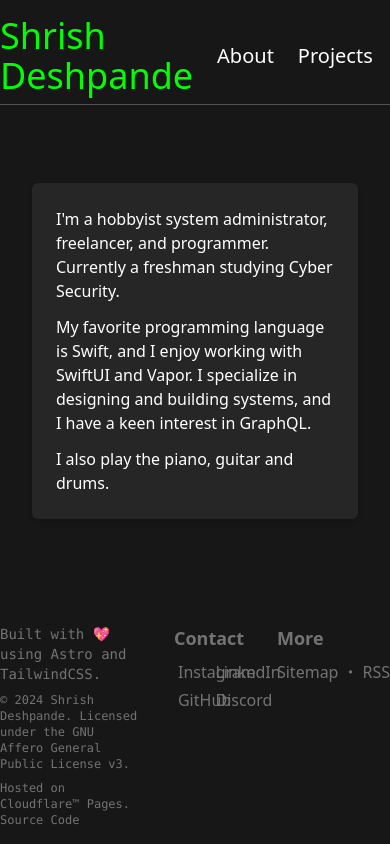
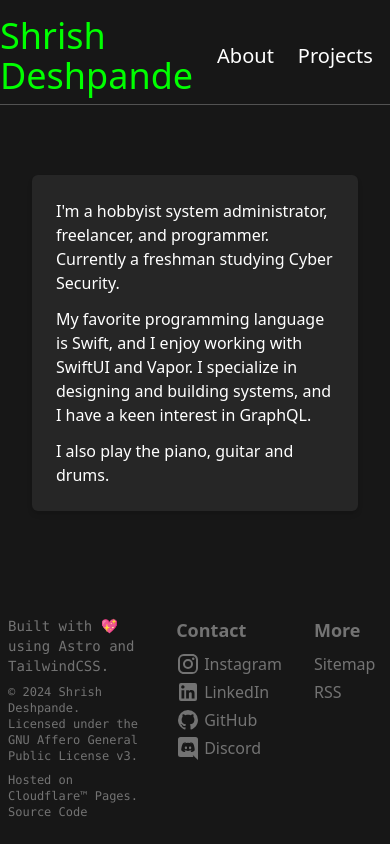
Before and after one commit to BoogieMonster1O1/shrishdeshpande, an Astro site: page / in a window 390 px wide. Built offline with nearby package versions, Linux system fonts and the light colour scheme; Astro itself is replaced by a stand-in of ours.

Commit message:
more responsive

```diff
--- a/src/components/Footer.astro
+++ b/src/components/Footer.astro
@@ -12,7 +12,7 @@
   }
 </style>
 
-<div class="flex flex-row text-neutral-500 max-w-screen-lg w-screen m-4 gap-8">
+<div class="flex flex-row text-neutral-500 max-w-screen-lg w-screen m-4 gap-8 max-lg:p-2 pb-2">
   <div class="flex flex-col gap-2 basis-2/4 font-mono text-sm">
     <p>
       Built with 💖 using <a href="https://astro.build" target="_blank" class="hover:underline transition">Astro</a> and <a href="https://tailwindcss.com" target="_blank" class="hover:underline transition">TailwindCSS</a>.
@@ -26,7 +26,7 @@
   </div>
   <div class="flex flex-col gap-2 basis-1/4">
     <h2 class="text-lg font-bold">Contact</h2>
-    <div class="grid grid-cols-2 gap-1">
+    <div class="md:grid md:grid-cols-2 flex flex-col gap-1">
       <a href="https://instagram.com/shrishdeshpande" target="_blank" class="flex gap-1 items-center hover:underline">
         <InstagramIcon24 />
         Instagram
@@ -48,9 +48,9 @@
   <div class="flex flex-col gap-2 basis-1/4">
     <h2 class="text-lg font-bold">More</h2>
 
-    <div class="flex flex-row gap-1">
+    <div class="flex sm:flex-row flex-col gap-1">
       <a href="/sitemap">Sitemap</a>
-      ・
+      <span class="max-sm:hidden">・</span>
       <a href="/rss.xml">RSS</a>
     </div>
   </div>
```
